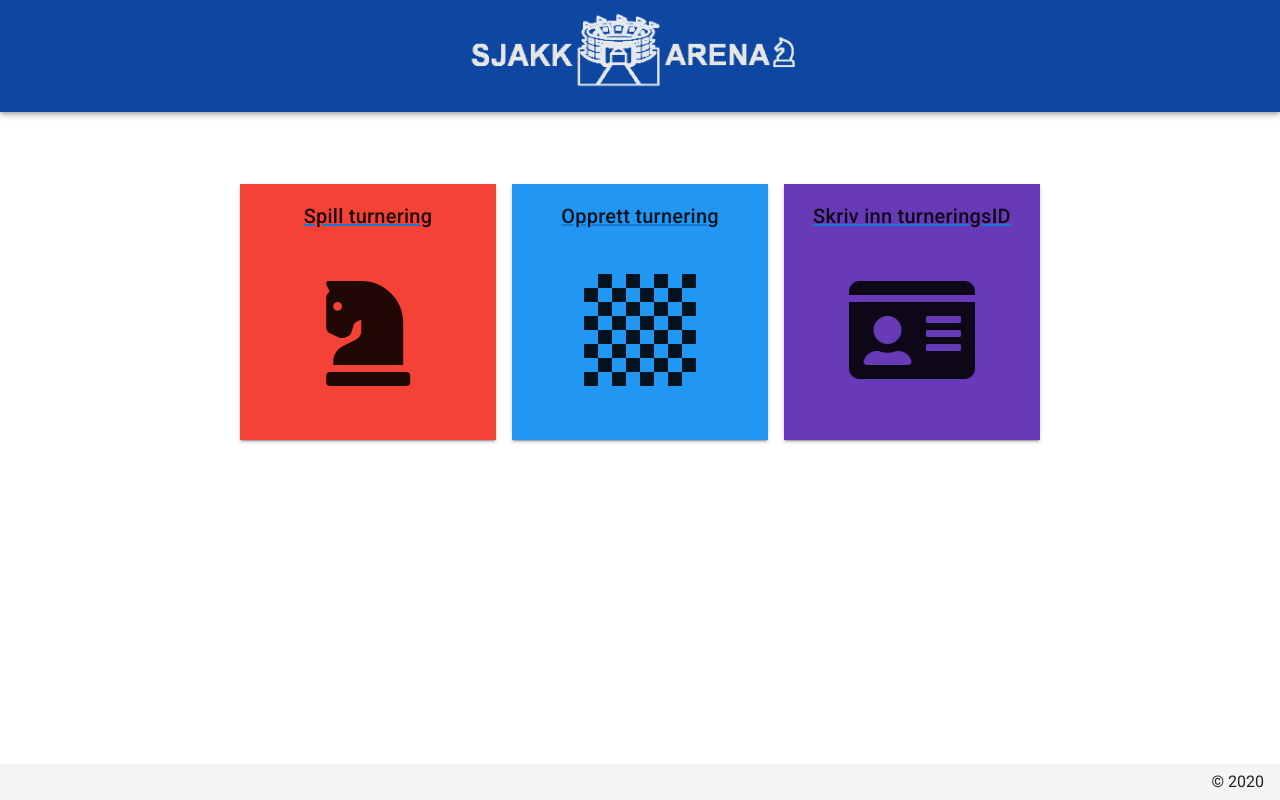
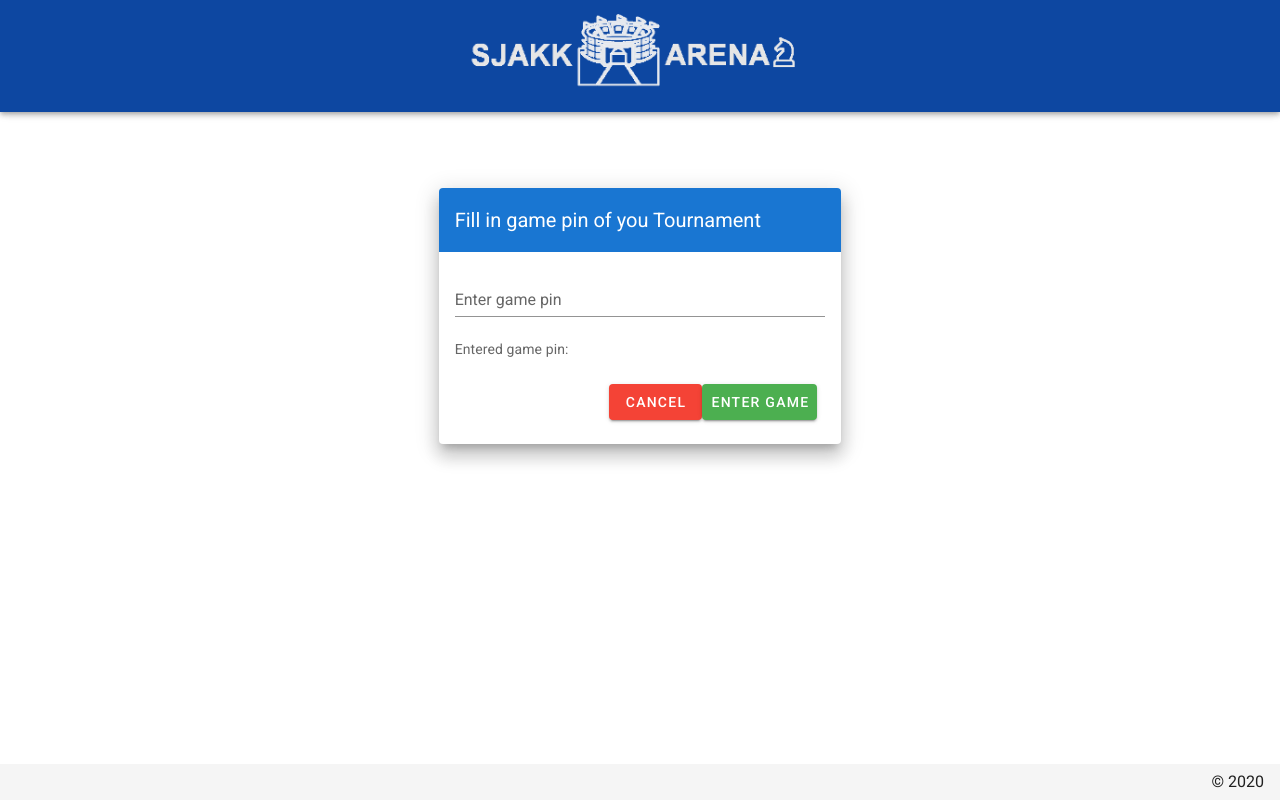
Before and after one commit to Severinzz/Sjakk-Arena-Frontend, a Vue app: page /#/enterTID in a window 1280 px wide. Before the commit this address led to /#/. Built offline with nearby package versions, Linux system fonts and the light colour scheme.

Commit message:
consistent language and typos
changed minor details.

```diff
--- a/src/views/EnterTourney.vue
+++ b/src/views/EnterTourney.vue
@@ -13,9 +13,9 @@
                 </v-toolbar>
                 <v-card-text>
                   <v-form>
-                    <v-text-field v-model="numberValue" hide-details :min="0" :max="10000" label="Game Pin" placeholder="1234" type="number"/>
+                    <v-text-field v-model="game_pin" hide-details :min="0" :max="10000" label="Game Pin" placeholder="1234" type="number"/>
                     <v-text-field v-model="playerName" label="Player Name" placeholder="Ola Nordmann" type="text"/>
-                    <p>game pin is: {{numberValue}}</p>
+                    <p>game pin is: {{game_pin}}</p>
                     <p>player name is: {{playerName}}</p>
                   </v-form>
                   <v-card-actions>
@@ -54,7 +54,7 @@ export default {
   },
   data () {
     return {
-      numberValue: '',
+      game_pin: '',
       playerName: ''
     }
   }
--- a/src/views/enterTID.vue
+++ b/src/views/enterTID.vue
@@ -14,8 +14,8 @@
               <v-card-text>
                 <v-form>
                   <!-- No limits for the input field, might be needed to changed -->
-                  <v-text-field v-model="game_pin" label="Enter game pin" placeholder="l2e4" type="text"/>
-                  <p>player name is: {{game_pin}}</p>
+                  <v-text-field v-model="game_pin" label="Enter game pin" placeholder="1337" type="text"/>
+                  <p>Entered game pin: {{game_pin}}</p>
                 </v-form>
                 <v-card-actions>
                   <v-spacer />
```
